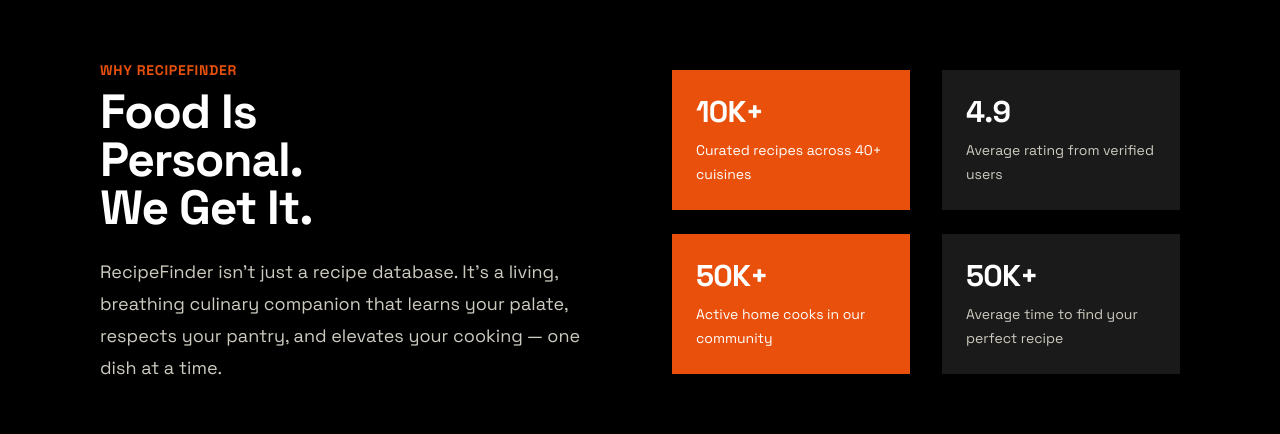
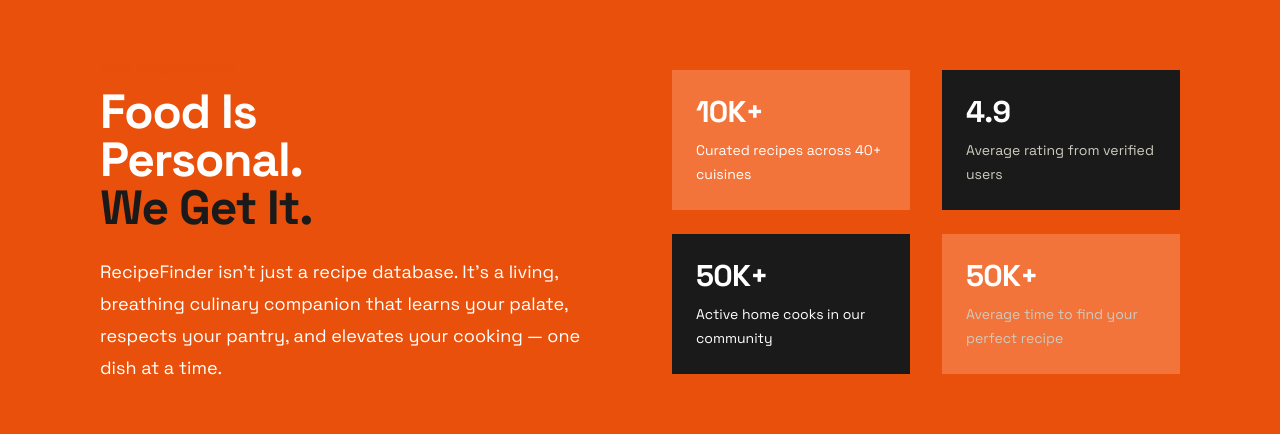
Before and after one commit to Dulmina98/thyaga-recipe-finder, a React (Vite) app: page / in a window 1280 px wide. Shown: the part 985-1419 px from the top of the page. Built offline with nearby package versions, Linux system fonts and the light colour scheme.

Commit message:
feat: enhance RecipeCard with hover effects and update WhySection background color

```diff
--- a/src/components/RecipeCard.tsx
+++ b/src/components/RecipeCard.tsx
@@ -20,7 +20,18 @@
                                                           bgColor = '#faf6ef',
                                                       }) => {
     return (
-        <article className="group flex flex-col overflow-hidden border border-charcoal bg-white">
+        <article
+            className="group flex flex-col overflow-hidden border border-charcoal bg-white transition-all duration-200"
+            style={{}}
+            onMouseEnter={e => {
+                e.currentTarget.style.boxShadow = '6px 6px 0px #1a1a1a';
+                e.currentTarget.style.transform = 'translate(-2px, -2px)';
+            }}
+            onMouseLeave={e => {
+                e.currentTarget.style.boxShadow = 'none';
+                e.currentTarget.style.transform = 'translate(0, 0)';
+            }}
+        >
             <div className="relative h-56 overflow-hidden">
                 {image ? (
                     <img
--- a/src/components/WhySection.tsx
+++ b/src/components/WhySection.tsx
@@ -8,23 +8,23 @@
 ];
 
 const statBoxColors = [
-  { bg: 'bg-mandarin', valuColor: 'text-white', labelColor: 'text-white' },
+  { bg: 'bg-light-orange', valuColor: 'text-white', labelColor: 'text-white' },
   { bg: 'bg-charcoal', valuColor: 'text-white', labelColor: 'text-ghost-ash' },
-  { bg: 'bg-mandarin', valuColor: 'text-white', labelColor: 'text-white' },
-  { bg: 'bg-charcoal', valuColor: 'text-white', labelColor: 'text-ghost-ash' },
+  { bg: 'bg-charcoal', valuColor: 'text-white', labelColor: 'text-white' },
+  { bg: 'bg-light-orange', valuColor: 'text-white', labelColor: 'text-ghost-ash' },
 ];
 
 export const WhySection: React.FC = () => {
   return (
-    <section className="py-20 lg:py-28 bg-space-black">
+    <section className="py-20 lg:py-28 bg-mandarin">
       <div className="layout-container">
         <div className="grid gap-16 lg:grid-cols-2 lg:items-center">
           <div>
             <p className="text-sm font-bold uppercase tracking-wider text-mandarin">Why RecipeFinder</p>
             <h2 className="mt-2 text-4xl font-bold tracking-tight sm:text-5xl text-white">
-              Food Is<br />Personal.<br />We Get It.
+              Food Is<br />Personal.<br /><span className={"text-charcoal"}>We Get It.</span>
             </h2>
-            <p className="mt-6 text-lg leading-8 text-ghost-ash">
+            <p className="mt-6 text-lg leading-8 text-white">
               RecipeFinder isn't just a recipe database. It's a living, breathing culinary companion that learns your palate, respects your pantry, and elevates your cooking — one dish at a time.
             </p>
           </div>
--- a/src/index.css
+++ b/src/index.css
@@ -32,3 +32,8 @@
   padding-left: 100px;
   padding-right: 100px;
 }
+
+.card:hover {
+    box-shadow: 6px 6px 0px #1a1a1a;
+    transform: translate(-2px, -2px);
+}
```
